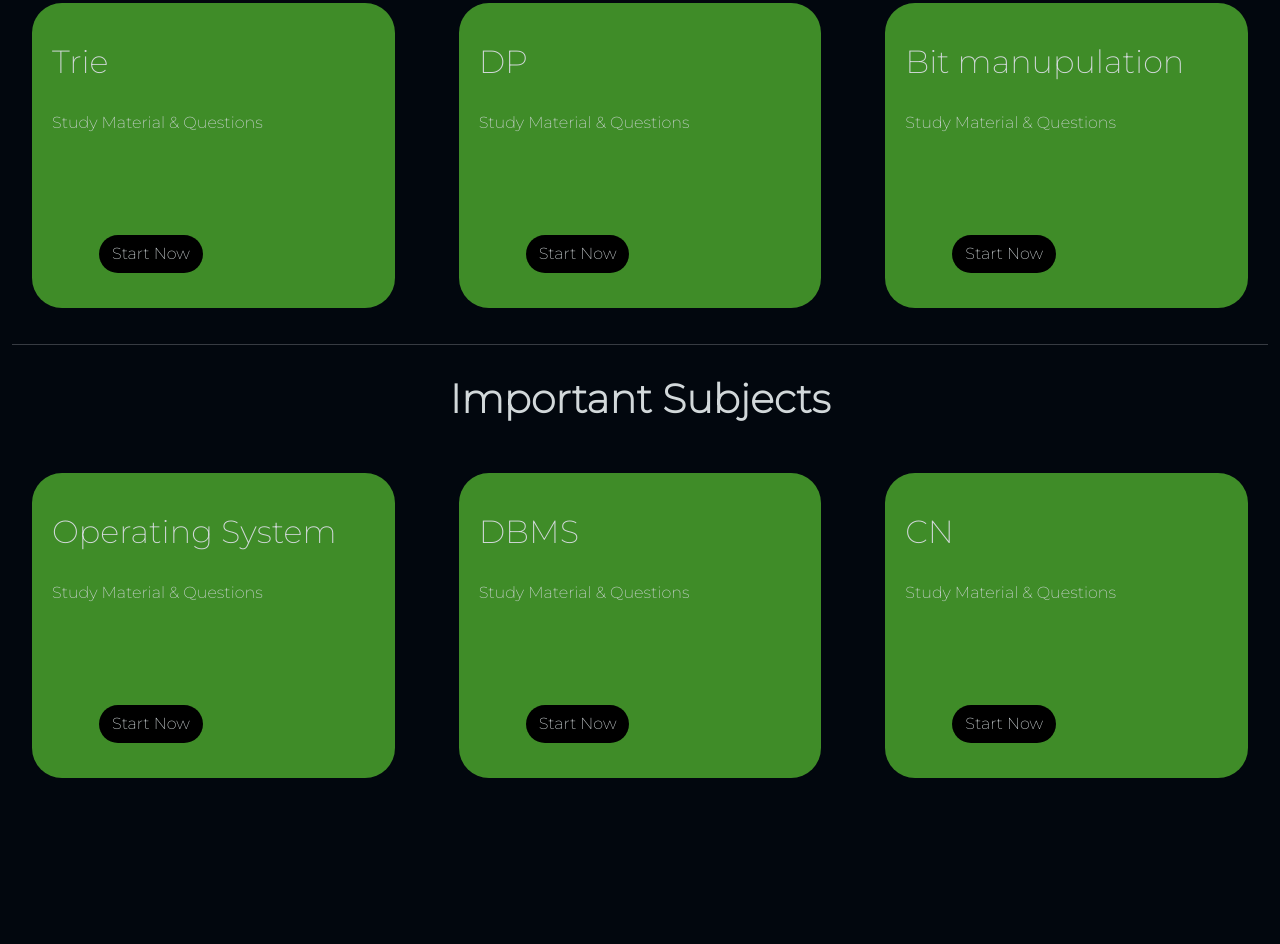
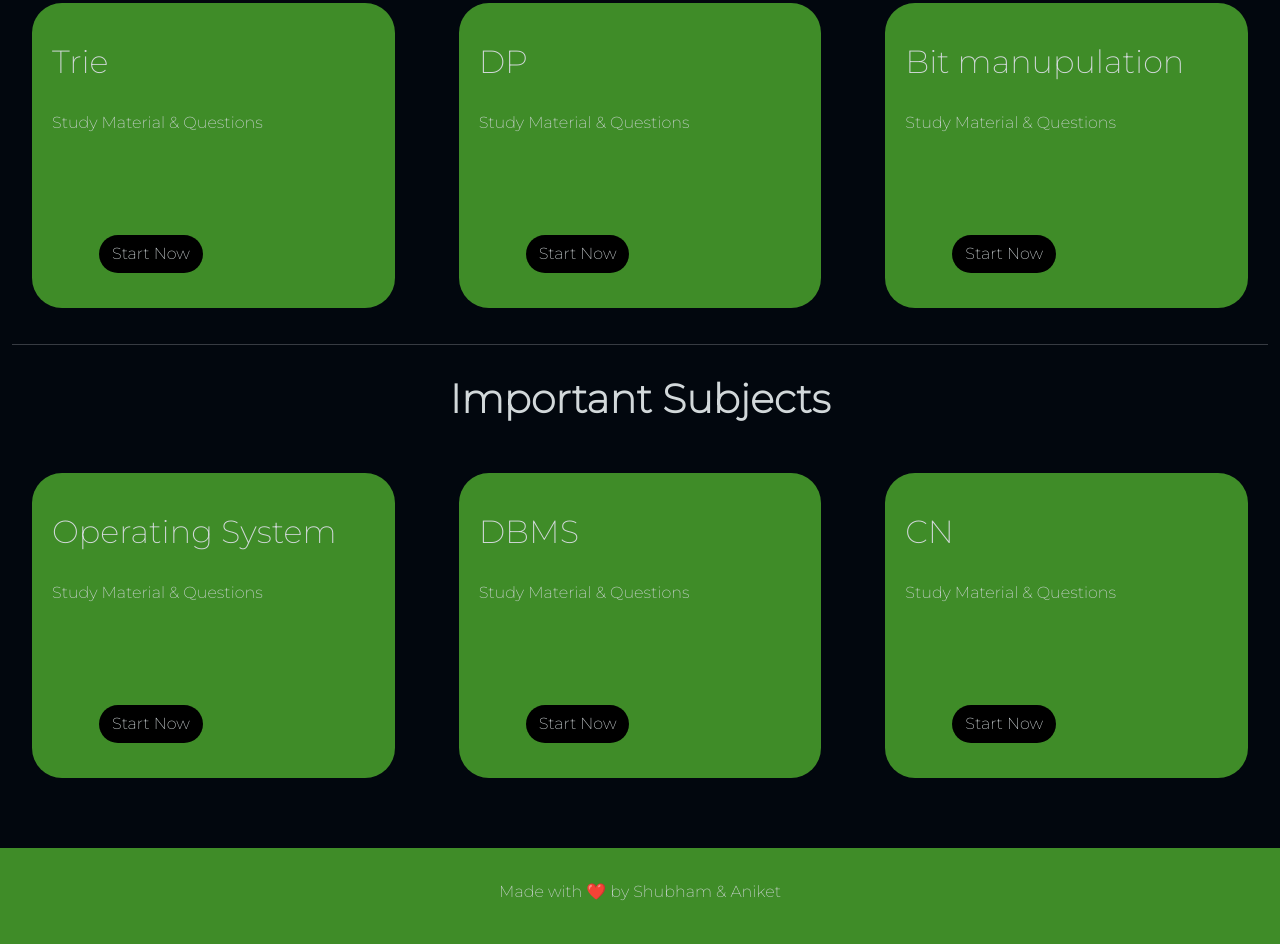
Before and after one commit to 2211shubham/Placement-Buddy, a plain HTML site: page index.html in a window 1280 px wide. Shown: the part 2015-2959 px from the top of the page. Before the commit the page ends 2813 px from the top, so only its background shows below. Drawn offline with nearby package versions, Linux system fonts and the light colour scheme.

Commit message:
footer added

```diff
--- a/Pages/styling.css
+++ b/Pages/styling.css
@@ -115,3 +115,13 @@ body {
 .last {
 	margin-bottom: 30px;
 }
+
+.footer {
+	text-align: center;
+	color: #d2d8da !important;
+	background-color: rgb(63 140 40);
+	height: 12vh;
+	margin-top: 50px;
+	font-family: "Montserrat", sans-serif;
+	font-weight: 1200;
+}
--- a/index.html
+++ b/index.html
@@ -21,14 +21,14 @@
     <div class="collapse navbar-collapse justify-content-between" id="navbarSupportedContent">
       <ul class="navbar-nav ms-auto mb-4 mb-lg-2">
         <li class="nav-item">
-          <a class="nav-link active" aria-current="page" href="#">Home</a>
+          <a class="nav-link active" aria-current="page" href="index.html">Home</a>
         </li>
 
         <li class="nav-item">
-          <a class="nav-link" href="#">DSA</a>
+          <a class="nav-link" href="#DSA">DSA</a>
         </li>
         <li class="nav-item">
-          <a class="nav-link" href="#">Subjects</a>
+          <a class="nav-link" href="#SUB">Subjects</a>
         </li>
 
 
@@ -54,7 +54,7 @@
            <div class="col-md-2"></div>
          </div>
          </div>
-      <div class="container-fluid dsa">
+      <div class="container-fluid dsa" id="DSA">
          <hr>
          <h1>Data Structures and Algorithms</h1>
          <div class="row">
@@ -204,7 +204,7 @@
             <!-- <hr> -->
          </div>
       </div>
-      <div class="container-fluid">
+      <div class="container-fluid" id="SUB">
          <hr>
          <h1 class= "imp-sub">Important Subjects</h1>
          <div class="row">
@@ -237,6 +237,15 @@
             </div>
          </div>
       </div>
+      <div class="container-fluid footer">
+         <div class="row h-100">
+            <div class="col-md-12 my-auto">
+               <h6>Made with ❤️ by Shubham & Aniket</h6>
+
+            </div>
+         </div>
+
+      </div>
       <script src="https://cdn.jsdelivr.net/npm/bootstrap@5.0.2/dist/js/bootstrap.bundle.min.js" integrity="sha384-MrcW6ZMFYlzcLA8Nl+NtUVF0sA7MsXsP1UyJoMp4YLEuNSfAP+JcXn/tWtIaxVXM" crossorigin="anonymous"></script>
 
    </body>
--- a/styles.css
+++ b/styles.css
@@ -200,3 +200,13 @@ hr {
 	margin-top: 30px;
 	color: #d2d8da !important;
 }
+
+.footer {
+	text-align: center;
+	color: #d2d8da !important;
+	background-color: rgb(63 140 40);
+	height: 12vh;
+	margin-top: 50px;
+	font-family: "Montserrat", sans-serif;
+	font-weight: 1200;
+}
```
Also changed, not shown: Pages/arrays.html (+14 -4 lines).
